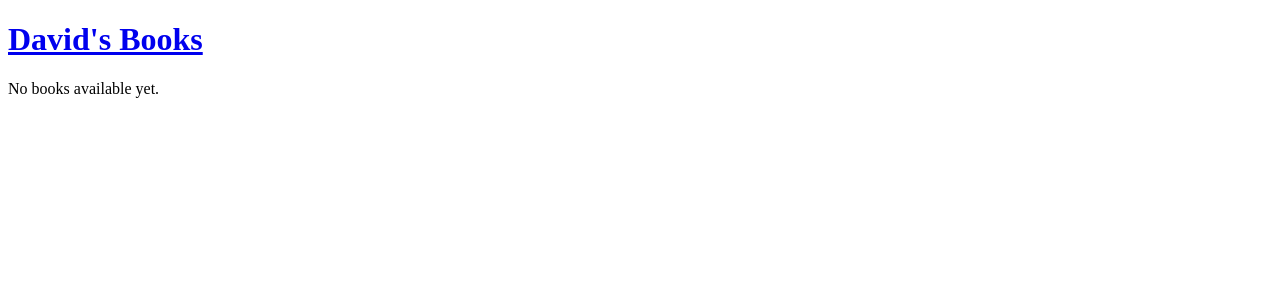
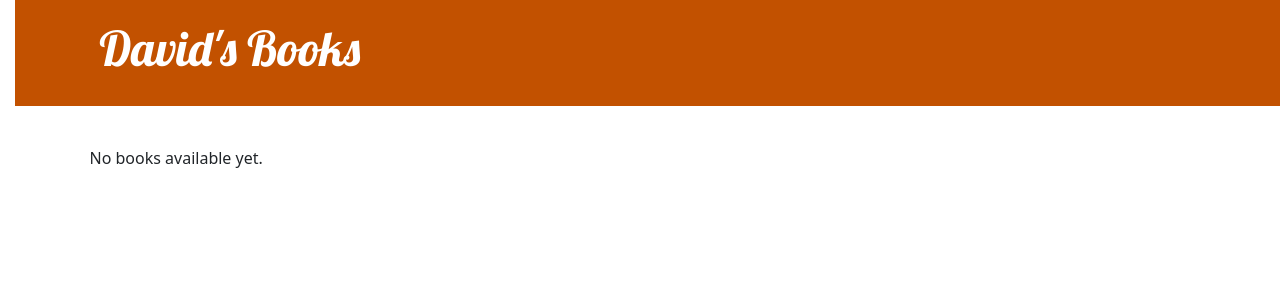
Before and after one commit to Dcruz8-bit/Django-tutorial, a Django app: page / in a window 1280 px wide. Shown: the top 300 px of the page. Run offline with Django 5.2, Linux system fonts and the light colour scheme; data comes from the database, SQL or seed files in the repository.

Commit message:
Added base.html and CSS styling with template extending

```diff
--- /dev/null
+++ b/books/static/css/books.css
@@ -0,0 +1,30 @@
+.page-header {
+    background-color: #C25100;
+    margin-top: 0;
+    margin-bottom: 40px;
+    padding: 20px 20px 20px 40px;
+}
+
+.page-header h1 a {
+    color: #ffffff;
+    font-size: 36pt;
+    text-decoration: none;
+    font-family: 'Lobster', cursive;
+}
+
+body {
+    padding-left: 15px;
+}
+
+.post {
+    margin-bottom: 40px;
+}
+
+.post h2 a {
+    color: #000000;
+    font-family: 'Lobster', cursive;
+}
+
+.date {
+    color: #828282;
+}
--- /dev/null
+++ b/books/templates/books/base.html
@@ -0,0 +1,28 @@
+{% load static %}
+<!DOCTYPE html>
+<html>
+    <head>
+        <title>David's Books</title>
+        <link rel="stylesheet" href="https://cdn.jsdelivr.net/npm/bootstrap@5.3.3/dist/css/bootstrap.min.css"
+              integrity="sha384-QWTKZyjpPEjISv5WaRU9OFeRpok6YctnYmDr5pNlyT2bRjXh0JMhjY6hW+ALEwIH"
+              crossorigin="anonymous">
+        <link rel="stylesheet" href="https://fonts.googleapis.com/css?family=Lobster&subset=latin,latin-ext">
+        <link rel="stylesheet" href="{% static 'css/books.css' %}">
+    </head>
+    <body>
+        <header class="page-header">
+            <div class="container">
+                <h1><a href="/">David's Books</a></h1>
+            </div>
+        </header>
+
+        <main class="container">
+            <div class="row">
+                <div class="col">
+                    {% block content %}
+                    {% endblock %}
+                </div>
+            </div>
+        </main>
+    </body>
+</html>
--- a/books/templates/books/post_list.html
+++ b/books/templates/books/post_list.html
@@ -1,16 +1,9 @@
-<!DOCTYPE html>
-<html>
-    <head>
-        <title>David's Books</title>
-    </head>
-    <body>
-       <header>
-    <h1><a href="/">David's Books</a></h1>
-</header>
+{% extends 'books/base.html' %}
 
+{% block content %}
     {% for book in books %}
-    <article>
-        <time>Published: {{ book.published_date }}</time>
+        <article class="post">
+            <time class="date">Published: {{ book.published_date }}</time>
             <h2><a href="">{{ book.title }}</a></h2>
             <p><strong>Author:</strong> {{ book.author.username }}</p>
             <p>{{ book.text|linebreaksbr }}</p>
@@ -18,6 +11,4 @@
     {% empty %}
         <p>No books available yet.</p>
     {% endfor %}
-
-    </body>
-</html>
+{% endblock %}
--- a/myproject/settings.py
+++ b/myproject/settings.py
@@ -115,7 +115,7 @@ USE_TZ = True
 # Static files (CSS, JavaScript, Images)
 # https://docs.djangoproject.com/en/5.2/howto/static-files/
 
-STATIC_URL = 'static/'
+STATIC_URL = '/static/'
 
 # Default primary key field type
 # https://docs.djangoproject.com/en/5.2/ref/settings/#default-auto-field
```
Lines whose indentation alone changed are shown as unchanged.
